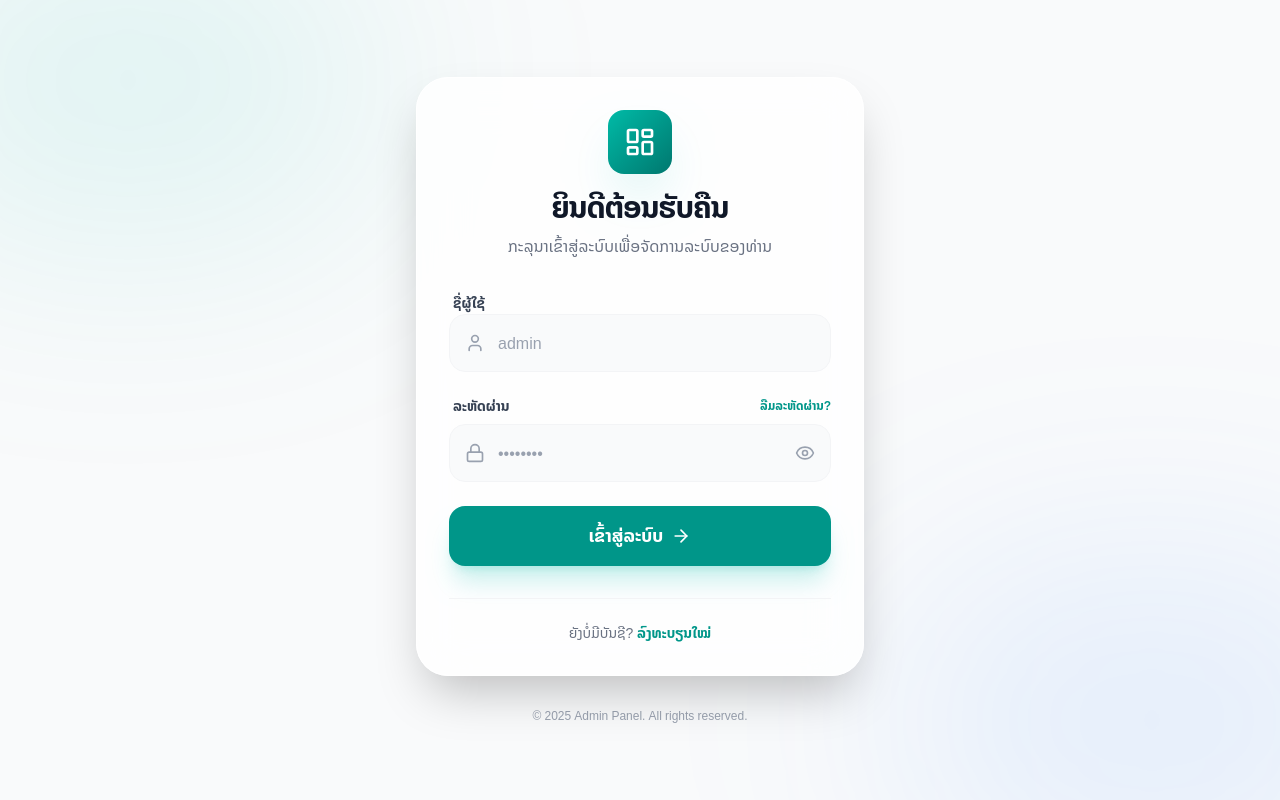
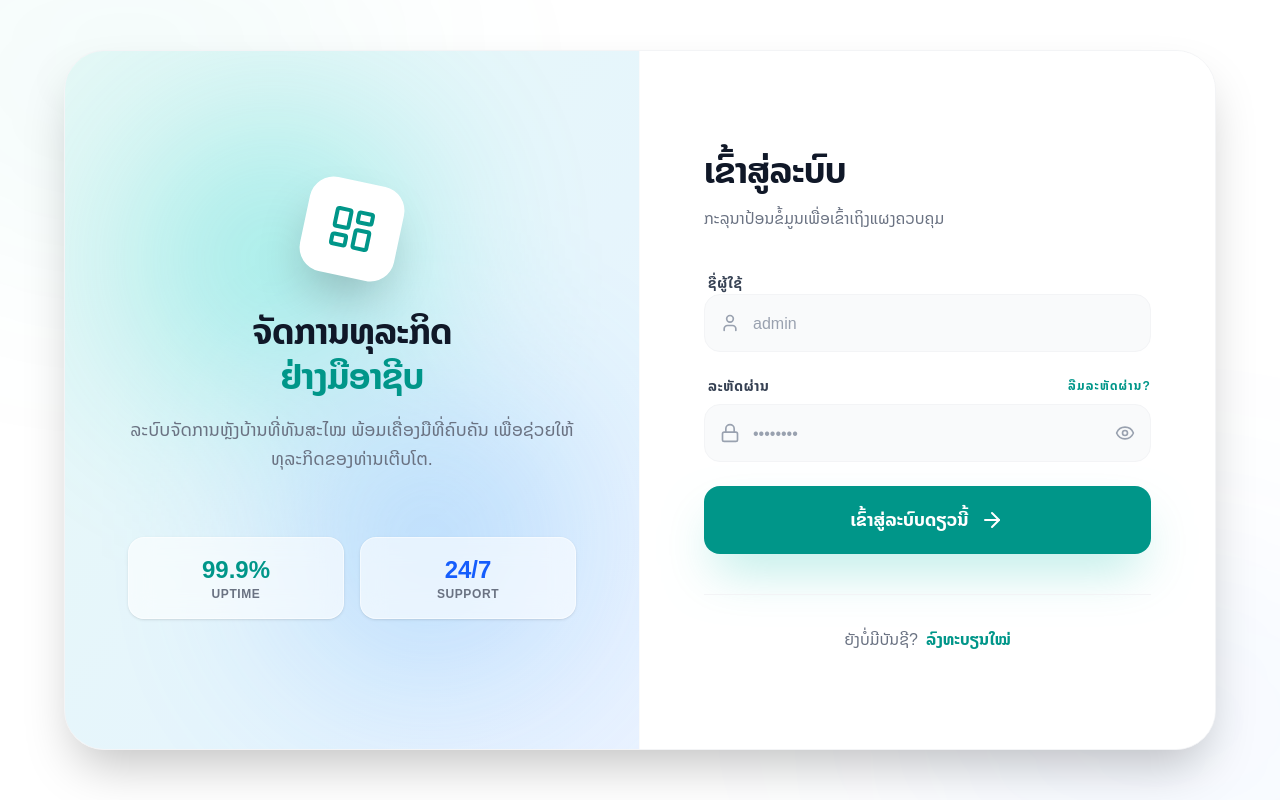
Before and after one commit to huevangxp/next-beginner, a Next.js app: page /login in a window 1280 px wide. Built offline with nearby package versions, Linux system fonts and the light colour scheme.

Commit message:
commit Thu 12/18/2025 13:32:39.20

```diff
--- a/app/login/page.tsx
+++ b/app/login/page.tsx
@@ -41,46 +41,89 @@ const LoginPage = () => {
   };
 
   return (
-    <div className="min-h-screen bg-gray-50 dark:bg-gray-950 flex items-center justify-center p-4 relative overflow-hidden">
+    <div className="min-h-screen bg-white dark:bg-gray-950 flex items-center justify-center p-0 md:p-6 relative overflow-hidden">
       {/* Background Decorative Elements */}
       <div className="absolute top-0 left-0 w-full h-full overflow-hidden pointer-events-none">
-        <div className="absolute top-[-10%] left-[-10%] w-[40%] h-[40%] bg-teal-500/10 rounded-full blur-[120px]"></div>
-        <div className="absolute bottom-[-10%] right-[-10%] w-[40%] h-[40%] bg-blue-500/10 rounded-full blur-[120px]"></div>
+        <div className="absolute top-[-10%] left-[-10%] w-[40%] h-[40%] bg-teal-500/5 rounded-full blur-[120px]"></div>
+        <div className="absolute bottom-[-10%] right-[-10%] w-[40%] h-[40%] bg-blue-500/5 rounded-full blur-[120px]"></div>
       </div>
 
-      <div className="w-full max-w-md relative z-10">
-        {/* Login Card */}
-        <div className="bg-white/80 dark:bg-gray-900/80 backdrop-blur-xl p-8 rounded-[32px] border border-white dark:border-gray-800 shadow-2xl animate-in fade-in zoom-in-95 duration-500">
-          <div className="flex flex-col items-center mb-8 animate-in fade-in slide-in-from-top-4 duration-700">
-            <div className="w-16 h-16 bg-gradient-to-br from-teal-500 to-teal-700 rounded-2xl flex items-center justify-center shadow-2xl shadow-teal-500/20 mb-4">
+      <div className="w-full max-w-6xl bg-white dark:bg-gray-900 rounded-none md:rounded-[40px] shadow-2xl border border-gray-100 dark:border-gray-800 overflow-hidden flex flex-col md:flex-row min-h-[700px] relative z-10">
+        {/* Left Side: Illustration */}
+        <div className="hidden md:flex md:w-1/2 bg-gradient-to-br from-teal-500/10 to-blue-500/10 relative items-center justify-center p-12 overflow-hidden border-r border-gray-50 dark:border-gray-800">
+          <div className="absolute inset-0 opacity-40">
+            <div className="absolute top-20 left-20 w-64 h-64 bg-teal-400 rounded-full blur-[100px] animate-pulse"></div>
+            <div className="absolute bottom-20 right-20 w-64 h-64 bg-blue-400 rounded-full blur-[100px] animate-pulse delay-700"></div>
+          </div>
+
+          <div className="relative z-10 text-center space-y-8 animate-in fade-in slide-in-from-left-8 duration-1000">
+            <div className="w-24 h-24 bg-white dark:bg-gray-800 rounded-3xl shadow-2xl flex items-center justify-center mx-auto transform rotate-12 hover:rotate-0 transition-transform duration-500">
+              <LayoutDashboard className="w-12 h-12 text-teal-600" />
+            </div>
+            <div className="space-y-4">
+              <h2 className="text-4xl font-black text-gray-900 dark:text-white tracking-tight leading-tight">
+                ຈັດການທຸລະກິດ <br />
+                <span className="text-teal-600">ຢ່າງມືອາຊີບ</span>
+              </h2>
+              <p className="text-gray-500 dark:text-gray-400 text-lg max-w-md mx-auto leading-relaxed">
+                ລະບົບຈັດການຫຼັງບ້ານທີ່ທັນສະໄໝ ພ້ອມເຄື່ອງມືທີ່ຄົບຄັນ
+                ເພື່ອຊ່ວຍໃຫ້ທຸລະກິດຂອງທ່ານເຕີບໂຕ.
+              </p>
+            </div>
+
+            {/* Stats Preview */}
+            <div className="grid grid-cols-2 gap-4 pt-8">
+              <div className="bg-white/60 dark:bg-gray-800/60 backdrop-blur-md p-4 rounded-2xl border border-white/50 shadow-sm">
+                <p className="text-2xl font-bold text-teal-600">99.9%</p>
+                <p className="text-xs text-gray-500 font-bold uppercase tracking-wider">
+                  Uptime
+                </p>
+              </div>
+              <div className="bg-white/60 dark:bg-gray-800/60 backdrop-blur-md p-4 rounded-2xl border border-white/50 shadow-sm">
+                <p className="text-2xl font-bold text-blue-600">24/7</p>
+                <p className="text-xs text-gray-500 font-bold uppercase tracking-wider">
+                  Support
+                </p>
+              </div>
+            </div>
+          </div>
+        </div>
+
+        {/* Right Side: Form */}
+        <div className="w-full md:w-1/2 p-8 md:p-16 flex flex-col justify-center relative bg-white dark:bg-gray-900">
+          <div className="max-w-md mx-auto w-full space-y-10">
+            <div className="flex flex-col items-center md:items-start space-y-4 animate-in fade-in slide-in-from-top-4 duration-700">
+              <div className="md:hidden w-16 h-16 bg-teal-600 rounded-2xl flex items-center justify-center shadow-xl shadow-teal-500/20 mb-2">
                 <LayoutDashboard className="text-white w-8 h-8" />
               </div>
-            <h1 className="text-3xl font-bold text-gray-900 dark:text-white tracking-tight">
-              ຍິນດີຕ້ອນຮັບຄືນ
+              <h1 className="text-4xl font-black text-gray-900 dark:text-white tracking-tight">
+                ເຂົ້າສູ່ລະບົບ
               </h1>
-            <p className="text-gray-500 dark:text-gray-400 mt-2">
-              ກະລຸນາເຂົ້າສູ່ລະບົບເພື່ອຈັດການລະບົບຂອງທ່ານ
+              <p className="text-gray-500 dark:text-gray-400 font-medium">
+                ກະລຸນາປ້ອນຂໍ້ມູນເພື່ອເຂົ້າເຖິງແຜງຄວບຄຸມ
               </p>
             </div>
+
             <form onSubmit={handleSubmit} className="space-y-6">
               {error && (
-              <div className="p-4 bg-red-50 dark:bg-red-900/20 border border-red-100 dark:border-red-900/30 rounded-2xl text-red-600 dark:text-red-400 text-sm font-medium animate-in shake duration-300">
+                <div className="p-4 bg-red-50 dark:bg-red-900/20 border border-red-100 dark:border-red-900/30 rounded-2xl text-red-600 dark:text-red-400 text-sm font-bold animate-in shake duration-300 flex items-center gap-3">
+                  <div className="w-1.5 h-1.5 rounded-full bg-red-600 animate-pulse"></div>
                   {error}
                 </div>
               )}
 
               <div className="space-y-2">
-              <label className="text-sm font-bold text-gray-700 dark:text-gray-300 ml-1">
+                <label className="text-sm font-black text-gray-700 dark:text-gray-300 ml-1 uppercase tracking-wider">
                   ຊື່ຜູ້ໃຊ້
                 </label>
                 <div className="relative group">
-                <User className="absolute left-4 top-1/2 -translate-y-1/2 w-5 h-5 text-gray-400 group-focus-within:text-teal-500 transition-colors" />
+                  <User className="absolute left-4 top-1/2 -translate-y-1/2 w-5 h-5 text-gray-400 group-focus-within:text-teal-600 transition-colors" />
                   <input
                     type="text"
                     value={username}
                     onChange={(e) => setUsername(e.target.value)}
                     placeholder="admin"
-                  className="w-full pl-12 pr-4 py-4 bg-gray-50 dark:bg-gray-800/50 border border-gray-100 dark:border-gray-700 rounded-2xl focus:ring-4 focus:ring-teal-500/10 focus:border-teal-500 outline-none transition-all dark:text-white placeholder:text-gray-400"
+                    className="w-full pl-12 pr-4 py-4 bg-gray-50 dark:bg-gray-800/50 border border-gray-100 dark:border-gray-700 rounded-2xl focus:ring-4 focus:ring-teal-500/10 focus:border-teal-600 outline-none transition-all dark:text-white placeholder:text-gray-400 font-medium"
                     required
                   />
                 </div>
@@ -88,24 +131,24 @@ const LoginPage = () => {
 
               <div className="space-y-2">
                 <div className="flex items-center justify-between ml-1">
-                <label className="text-sm font-bold text-gray-700 dark:text-gray-300">
+                  <label className="text-sm font-black text-gray-700 dark:text-gray-300 uppercase tracking-wider">
                     ລະຫັດຜ່ານ
                   </label>
                   <button
                     type="button"
-                  className="text-xs font-bold text-teal-600 hover:text-teal-700 transition-colors"
+                    className="text-xs font-black text-teal-600 hover:text-teal-700 transition-colors uppercase tracking-widest"
                   >
                     ລືມລະຫັດຜ່ານ?
                   </button>
                 </div>
                 <div className="relative group">
-                <Lock className="absolute left-4 top-1/2 -translate-y-1/2 w-5 h-5 text-gray-400 group-focus-within:text-teal-500 transition-colors" />
+                  <Lock className="absolute left-4 top-1/2 -translate-y-1/2 w-5 h-5 text-gray-400 group-focus-within:text-teal-600 transition-colors" />
                   <input
                     type={showPassword ? "text" : "password"}
                     value={password}
                     onChange={(e) => setPassword(e.target.value)}
                     placeholder="••••••••"
-                  className="w-full pl-12 pr-12 py-4 bg-gray-50 dark:bg-gray-800/50 border border-gray-100 dark:border-gray-700 rounded-2xl focus:ring-4 focus:ring-teal-500/10 focus:border-teal-500 outline-none transition-all dark:text-white placeholder:text-gray-400"
+                    className="w-full pl-12 pr-12 py-4 bg-gray-50 dark:bg-gray-800/50 border border-gray-100 dark:border-gray-700 rounded-2xl focus:ring-4 focus:ring-teal-500/10 focus:border-teal-600 outline-none transition-all dark:text-white placeholder:text-gray-400 font-medium"
                     required
                   />
                   <button
@@ -125,36 +168,32 @@ const LoginPage = () => {
               <button
                 type="submit"
                 disabled={isLoading}
-              className="w-full py-4 bg-teal-600 hover:bg-teal-700 text-white rounded-2xl font-bold text-lg shadow-xl shadow-teal-500/20 transition-all active:scale-[0.98] flex items-center justify-center gap-2 disabled:opacity-70 disabled:cursor-not-allowed group"
+                className="w-full py-5 bg-teal-600 hover:bg-teal-700 text-white rounded-2xl font-black text-lg shadow-2xl shadow-teal-500/30 transition-all active:scale-[0.98] flex items-center justify-center gap-3 disabled:opacity-70 disabled:cursor-not-allowed group"
               >
                 {isLoading ? (
-                <div className="w-6 h-6 border-3 border-white/30 border-t-white rounded-full animate-spin"></div>
+                  <div className="w-6 h-6 border-4 border-white/30 border-t-white rounded-full animate-spin"></div>
                 ) : (
                   <>
-                  <span>ເຂົ້າສູ່ລະບົບ</span>
-                  <ArrowRight className="w-5 h-5 group-hover:translate-x-1 transition-transform" />
+                    <span>ເຂົ້າສູ່ລະບົບດຽວນີ້</span>
+                    <ArrowRight className="w-6 h-6 group-hover:translate-x-2 transition-transform" />
                   </>
                 )}
               </button>
             </form>
 
-          <div className="mt-8 pt-6 border-t border-gray-100 dark:border-gray-800 text-center">
-            <p className="text-gray-500 dark:text-gray-400 text-sm">
+            <div className="pt-8 border-t border-gray-100 dark:border-gray-800 text-center">
+              <p className="text-gray-500 dark:text-gray-400 font-medium">
                 ຍັງບໍ່ມີບັນຊີ?{" "}
                 <Link
                   href="/register"
-                className="text-teal-600 font-bold hover:underline"
+                  className="text-teal-600 font-black hover:text-teal-700 transition-colors ml-1"
                 >
                   ລົງທະບຽນໃໝ່
                 </Link>
               </p>
             </div>
           </div>
-
-        {/* Footer Info */}
-        <p className="text-center mt-8 text-gray-400 dark:text-gray-600 text-xs font-medium">
-          &copy; 2025 Admin Panel. All rights reserved.
-        </p>
+        </div>
       </div>
     </div>
   );
```
Lines whose indentation alone changed are shown as unchanged.
